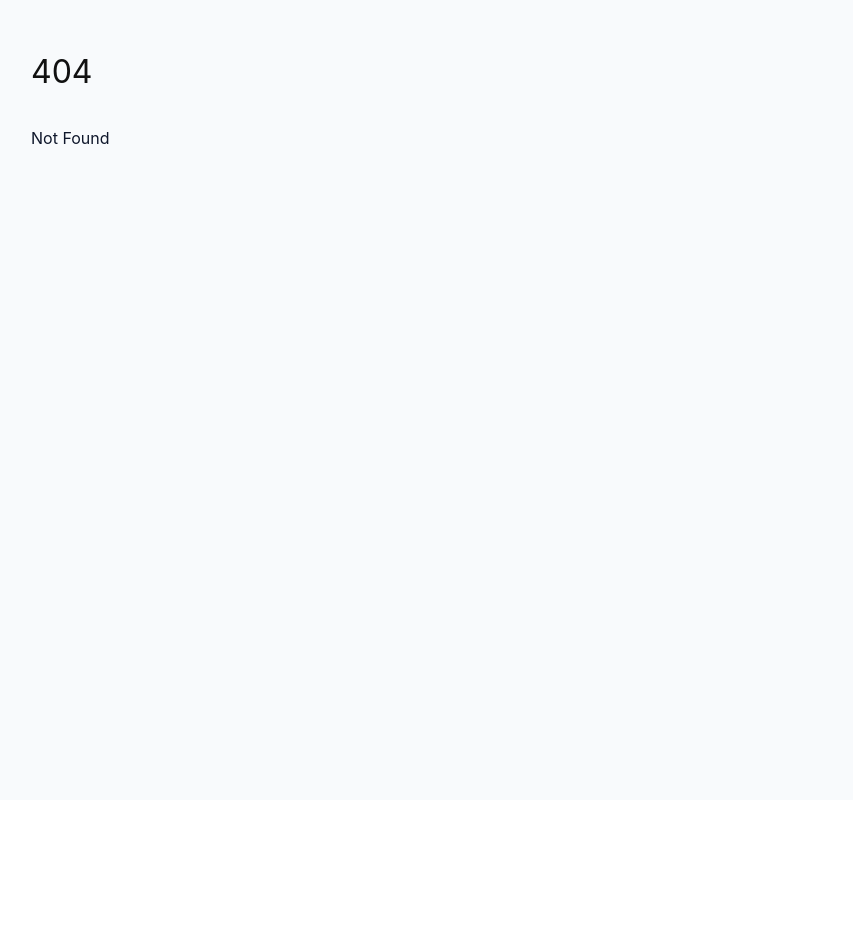
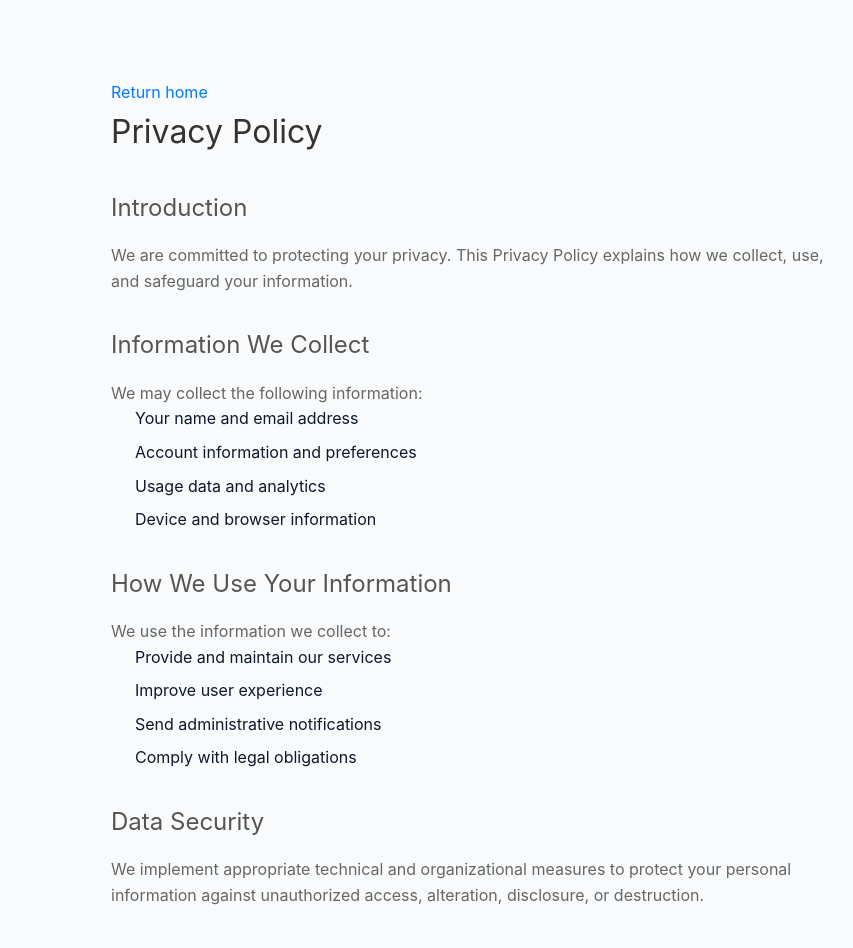
Before and after one commit to irys-intern/ticket-system, a SvelteKit app: page /privacy in a window 1280 px wide. Before the commit this address had no page. Shown: the top 948 px of the page, without its empty margins (161-1014 px from the left). Before the commit the page ends 800 px from the top, so only its background shows below. Built offline with nearby package versions, Linux system fonts and the light colour scheme.

Commit message:
create basic privacy policy page to comply with federal law

```diff
--- a/src/routes/+layout.svelte
+++ b/src/routes/+layout.svelte
@@ -1,4 +1,5 @@
 <script lang="ts">
+  import { resolve } from '$app/paths';
   import './layout.css';
   let { children } = $props();
 </script>
@@ -8,4 +9,8 @@
       {@render children()}
     </div>
   </div>
+  <footer class="w-full border-t border-slate-200 bg-slate-100 py-6 text-center text-sm text-slate-600">
+    &copy; 2026 Irys Technologies. All rights reserved.<br>
+    <a href={resolve("/privacy", {})}>Privacy Policy</a>
+  </footer>
 </main>
--- /dev/null
+++ b/src/routes/privacy/+page.svelte
@@ -0,0 +1,90 @@
+<script>
+    import { resolve } from '$app/paths'
+</script>
+<svelte:head>
+	<title>Privacy Policy</title>
+</svelte:head>
+
+<div class="privacy-container">
+    <a href={resolve("/", {})}>Return home</a>
+	<h1>Privacy Policy</h1>
+
+	<section>
+		<h2>Introduction</h2>
+		<p>
+			We are committed to protecting your privacy. This Privacy Policy explains how we collect, use, and safeguard your
+			information.
+		</p>
+	</section>
+
+	<section>
+		<h2>Information We Collect</h2>
+		<p>We may collect the following information:</p>
+		<ul>
+			<li>Your name and email address</li>
+			<li>Account information and preferences</li>
+			<li>Usage data and analytics</li>
+			<li>Device and browser information</li>
+		</ul>
+	</section>
+
+	<section>
+		<h2>How We Use Your Information</h2>
+		<p>We use the information we collect to:</p>
+		<ul>
+			<li>Provide and maintain our services</li>
+			<li>Improve user experience</li>
+			<li>Send administrative notifications</li>
+			<li>Comply with legal obligations</li>
+		</ul>
+	</section>
+
+	<section>
+		<h2>Data Security</h2>
+		<p>
+			We implement appropriate technical and organizational measures to protect your personal information against
+			unauthorized access, alteration, disclosure, or destruction.
+		</p>
+	</section>
+
+	<section>
+		<h2>Contact Us</h2>
+		<p>If you have questions about this Privacy Policy, please contact us at info@irystechnologies.com</p>
+	</section>
+</div>
+
+<style>
+	.privacy-container {
+		max-width: 800px;
+		margin: 0 auto;
+		padding: 2rem;
+		line-height: 1.6;
+	}
+
+	h1 {
+		color: #333;
+		margin-bottom: 2rem;
+	}
+
+	h2 {
+		color: #555;
+		margin-top: 1.5rem;
+		margin-bottom: 1rem;
+	}
+
+	section {
+		margin-bottom: 2rem;
+	}
+
+	ul {
+		margin-left: 1.5rem;
+	}
+
+	li {
+		margin-bottom: 0.5rem;
+	}
+
+	p {
+		color: #666;
+	}
+</style>
```
